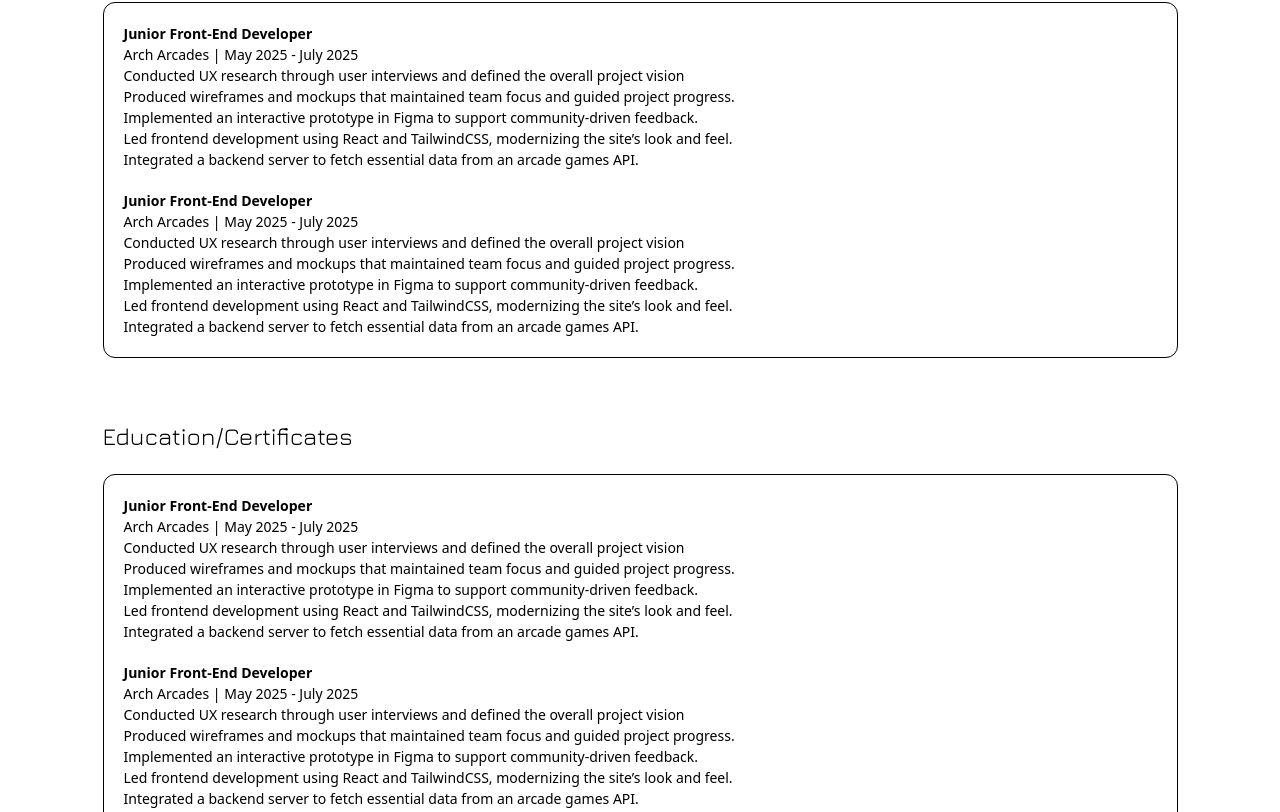
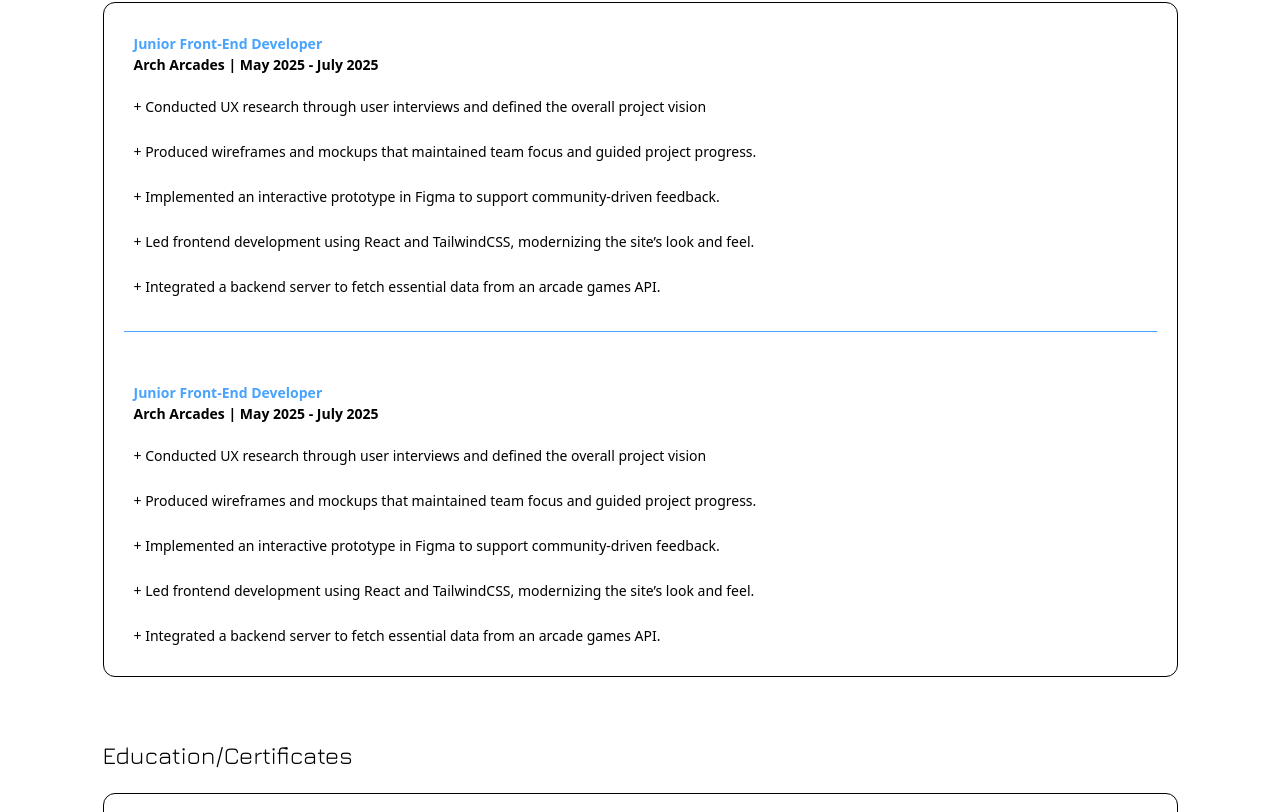
Before and after one commit to pixelatedpup/pechie, a React (Vite) app in the folder pechie/: page /info in a window 1280 px wide. Shown: the part 768-1580 px from the top of the page. Built offline with nearby package versions, Linux system fonts and the light colour scheme.

Commit message:
New and improved styling

```diff
--- a/pechie/src/components/Elements.tsx
+++ b/pechie/src/components/Elements.tsx
@@ -5,7 +5,7 @@
 
     const filteredSkills = allSkills.filter((work) => work.type === tag);
     return(
-        <div className="flex flex-row gap-[5px]">
+        <div className="flex flex-row flex-wrap gap-[5px]">
             {filteredSkills.map((skill, index)=>(
                 <div key = {index} >
                     <Element
--- a/pechie/src/components/NavTop.tsx
+++ b/pechie/src/components/NavTop.tsx
@@ -34,7 +34,7 @@
 
             {/* Active work name */}
             <div className="flex items-center">
-                <h1>{works[activeIndex].name}</h1>
+                <h3 className="text-[24px] font-bold">{works[activeIndex].name}</h3>
             </div>
 
             {/* Next Button */}
@@ -43,9 +43,9 @@
             </div>
         </div>
 
-        <div className="flex justify-center text-[var(--primary)]">
+        <h4 className="flex justify-center text-[var(--primary)]">
             {`${activeIndex + 1}/${works.length}`}
-        </div>
+        </h4>
     </div>
   );
 };
--- a/pechie/src/components/pages/Info.tsx
+++ b/pechie/src/components/pages/Info.tsx
@@ -29,7 +29,7 @@
             </section>
 
             <section className="flex flex-col  h-auto">
-                <h2>Skills</h2>
+                <h2 className="">Skills</h2>
                 <div className="flex lg:flex-row flex-col justify-evenly bg-black border border-[var(--primary)] border-[2px] rounded-xl p-[20px]">
                     <Elements tag="language"/>
                     <Elements tag="other"/>
@@ -40,34 +40,43 @@
             <section className="flex flex-col  h-auto gap-5">
                 <h2>Experience</h2>
 
-                <article className="flex flex-col gap-5 p-[20px] border border-black rounded-xl">
+                <article className="flex flex-col gap-10 p-[20px] border border-black rounded-xl">
 
-                    <div>
+                    <div className="border-b p-[10px] border-[var(--primary)]">
 
                     <p>
-                        <strong>Junior Front-End Developer</strong><br/>
-                        Arch Arcades | May 2025 - July 2025<br/>
+                        <strong className="text-[var(--primary)]">Junior Front-End Developer</strong><br/>
+                        <b>Arch Arcades | May 2025 - July 2025</b><br/><br/>
                     </p>
                     <ul>
-                        <li><p>Conducted UX research through user interviews and defined the overall project vision</p></li>
-                        <li><p>Produced wireframes and mockups that maintained team focus and guided project progress.</p></li>
-                        <li><p>Implemented an interactive prototype in Figma to support community-driven feedback.</p></li>
-                        <li><p>Led frontend development using React and TailwindCSS, modernizing the site’s look and feel.</p></li>
-                        <li><p>Integrated a backend server to fetch essential data from an arcade games API.</p></li>
+                        <li><p>+ Conducted UX research through user interviews and defined the overall project vision</p></li>
+                        <br/>
+                        <li><p>+ Produced wireframes and mockups that maintained team focus and guided project progress.</p></li>
+                        <br/>
+                        <li><p>+ Implemented an interactive prototype in Figma to support community-driven feedback.</p></li>
+                        <br/>
+                        <li><p>+ Led frontend development using React and TailwindCSS, modernizing the site’s look and feel.</p></li>
+                        <br/>
+                        <li><p>+ Integrated a backend server to fetch essential data from an arcade games API.</p></li>
+                        <br/>
                     </ul>
 
                     </div>
-                    <div>
+                    <div className="p-[10px]">
                                         <p>
-                        <strong>Junior Front-End Developer</strong><br/>
-                        Arch Arcades | May 2025 - July 2025<br/>
+                        <strong className="text-[var(--primary)]">Junior Front-End Developer</strong><br/>
+                        <b>Arch Arcades | May 2025 - July 2025</b><br/><br/>
                     </p>
                     <ul>
-                        <li><p>Conducted UX research through user interviews and defined the overall project vision</p></li>
-                        <li><p>Produced wireframes and mockups that maintained team focus and guided project progress.</p></li>
-                        <li><p>Implemented an interactive prototype in Figma to support community-driven feedback.</p></li>
-                        <li><p>Led frontend development using React and TailwindCSS, modernizing the site’s look and feel.</p></li>
-                        <li><p>Integrated a backend server to fetch essential data from an arcade games API.</p></li>
+                        <li><p>+ Conducted UX research through user interviews and defined the overall project vision</p></li>
+                        <br/>
+                        <li><p>+ Produced wireframes and mockups that maintained team focus and guided project progress.</p></li>
+                        <br/>
+                        <li><p>+ Implemented an interactive prototype in Figma to support community-driven feedback.</p></li>
+                        <br/>
+                        <li><p>+ Led frontend development using React and TailwindCSS, modernizing the site’s look and feel.</p></li>
+                        <br/>
+                        <li><p>+ Integrated a backend server to fetch essential data from an arcade games API.</p></li>
                     </ul>
                     </div>
                 </article>
@@ -77,32 +86,30 @@
                 <h2>Education/Certificates</h2>
                     <article className="flex flex-col gap-5 p-[20px] border border-black rounded-xl">
 
-                        <div>
+                        <div className="border-b p-[10px] border-[var(--primary)]">
 
                             <p>
-                                <strong>Junior Front-End Developer</strong><br/>
-                                Arch Arcades | May 2025 - July 2025<br/>
+                                <strong className="text-[var(--primary)]">BSc (Hons) Computer Science</strong><br/>
+                                <b>University of the West of England (UWE Bristol) | Graduation: November 2024</b><br/><br/>
                             </p>
                             <ul>
-                                <li><p>Conducted UX research through user interviews and defined the overall project vision</p></li>
-                                <li><p>Produced wireframes and mockups that maintained team focus and guided project progress.</p></li>
-                                <li><p>Implemented an interactive prototype in Figma to support community-driven feedback.</p></li>
-                                <li><p>Led frontend development using React and TailwindCSS, modernizing the site’s look and feel.</p></li>
-                                <li><p>Integrated a backend server to fetch essential data from an arcade games API.</p></li>
+                                <li><p><b>Classification:</b> Upper Second Class (2:1)</p></li>
+                                <br/>
+                                <li><p><b>Relevant Modules: </b>Mobile Applications, Advanced Databases, Distributed Enterprise Systems Development.</p></li>
+                                <br/>
+
                             </ul>
 
                         </div>
-                        <div>
+                        <div className="p-[10px]">
                             <p>
-                                <strong>Junior Front-End Developer</strong><br/>
-                                Arch Arcades | May 2025 - July 2025<br/>
+                                <strong className="text-[var(--primary)]">Meta Front-End Developer Professional Certificate</strong><br/>
+                                <b>Coursera | Certification Date: May 2025</b><br/><br/>
                             </p>
                             <ul>
-                                <li><p>Conducted UX research through user interviews and defined the overall project vision</p></li>
-                                <li><p>Produced wireframes and mockups that maintained team focus and guided project progress.</p></li>
-                                <li><p>Implemented an interactive prototype in Figma to support community-driven feedback.</p></li>
-                                <li><p>Led frontend development using React and TailwindCSS, modernizing the site’s look and feel.</p></li>
-                                <li><p>Integrated a backend server to fetch essential data from an arcade games API.</p></li>
+                                <li><p><b>Relevant Courses: </b>Version Control, HTML & CSS in depth, Advanced React, Principles of UI/UX Design.</p></li>
+                                <br/>
+
                             </ul>
                         </div>
                 </article>
```
